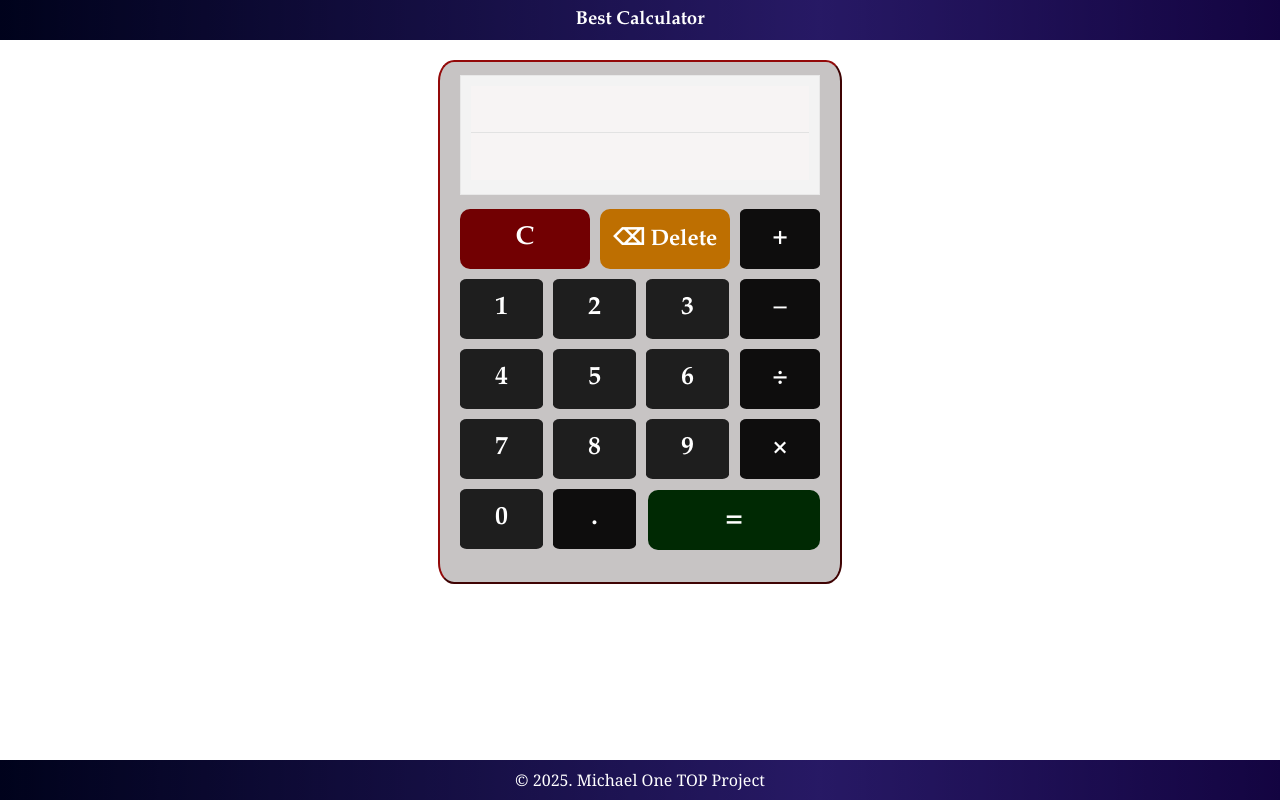
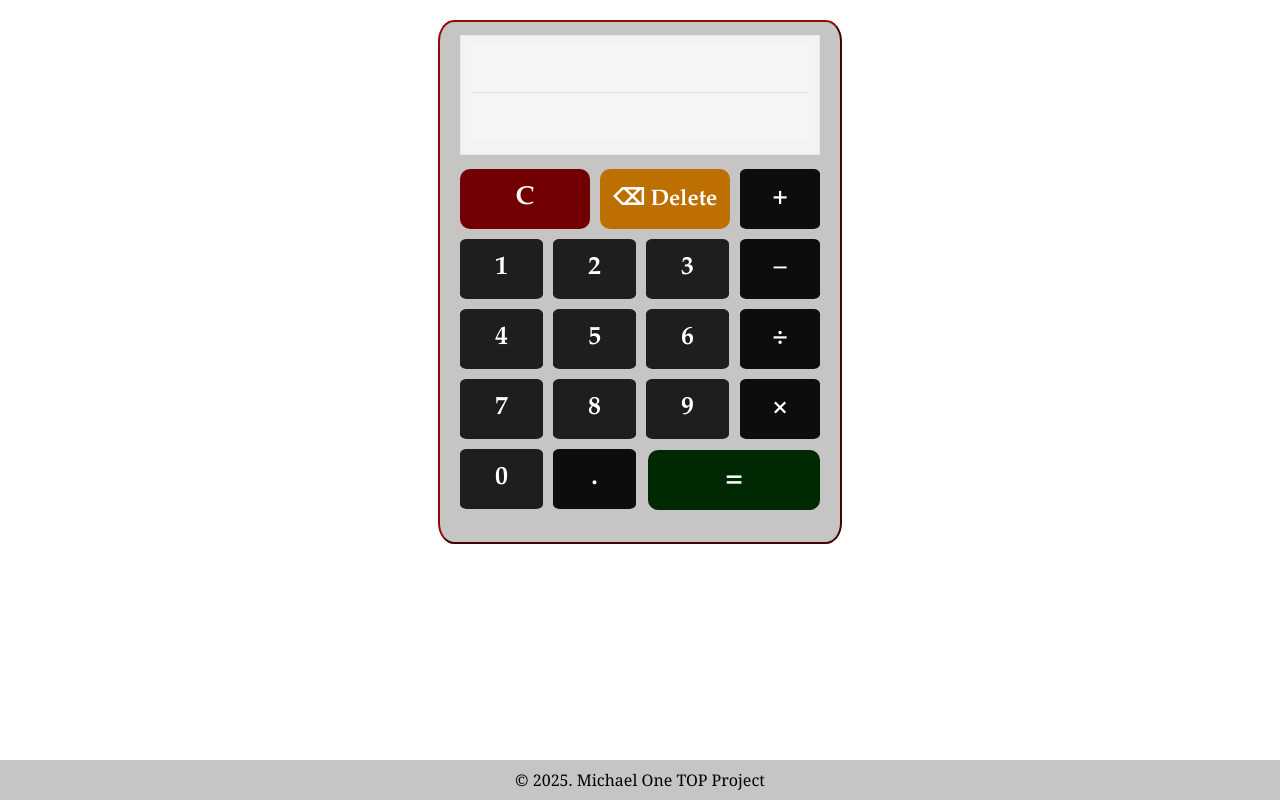
Before and after one commit to 1michael17/calculator, a plain HTML site: page index.html in a window 1280 px wide. Drawn offline with Linux system fonts and the light colour scheme.

Commit message:
Removed Nav bar in index Changed color & footer BG color in style Fixed error with dot btn in script

```diff
--- a/index.html
+++ b/index.html
@@ -7,9 +7,6 @@
     <link rel="stylesheet" href="style.css">
 </head>
 <body>
-    <nav class="Hnav">
-        <h3>Best Calculator</h3>
-    </nav>
 
     <main>
         <div class="frame">
--- a/script.js
+++ b/script.js
@@ -13,6 +13,8 @@ const clearBtn = document.querySelector('.clear');
 
 equalsBtn.setAttribute('disabled', 'disabled');
 delBtn.setAttribute('disabled', 'disabled');
+dot.setAttribute('disabled', 'disabled');
+
 dDisabler(allControl);
 
 /** Global Variables */
@@ -45,6 +47,7 @@ dNumbers.addEventListener('click', (event) => {
             }
             unDisabler(allControl);
             delBtn.removeAttribute('disabled');
+            dot.removeAttribute('disabled');
         }
 
         if (book > 1) {
@@ -79,7 +82,9 @@ dControls.addEventListener('click', (event) => {
 });
 
 equalsBtn.addEventListener('click', () => {
-    equalsBtn.setAttribute('disabled', 'true');
+    // equalsBtn.setAttribute('disabled', 'true');
+    dot.setAttribute('disabled', 'disabled');
+
 
     num2 = parseFloat(secondNum.join(''));
     solve(num1, num2);
--- a/style.css
+++ b/style.css
@@ -5,11 +5,9 @@
     font-family: Palatino Linotype, Cambria, Cochin, Georgia, Times, 'Times New Roman', serif;
 }
 
-nav, .footerNav{
+.footerNav{
     height: 40px;
-    background-color: #000833;
-    background: linear-gradient(0deg, #00000099, #00000099), linear-gradient(270deg, #300AA2 0%, #613EFB 36%, #000645 99.99%);
-    color: black;
+    background-color: #C7C4C4;
     display: flex;
     flex-direction: column;
     justify-content: space-around;
@@ -25,6 +23,8 @@ nav, .footerNav{
 nav p{
     font-family: Georgia, 'Times New Roman', Times, serif;
     text-align: center;
+    color: black;
+
 }
 body{
     display: flex;
```
